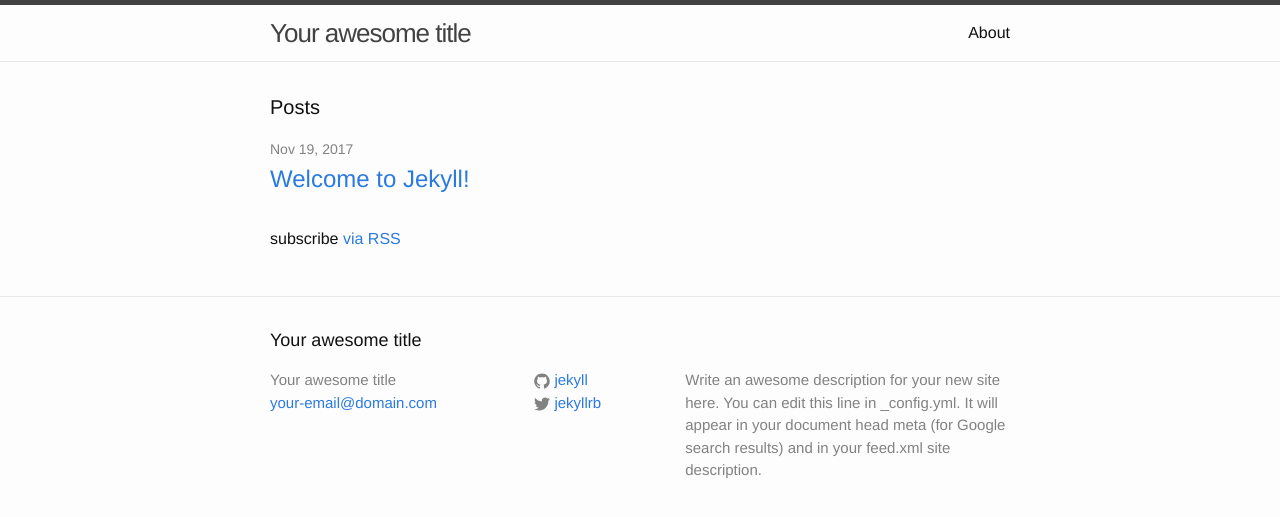
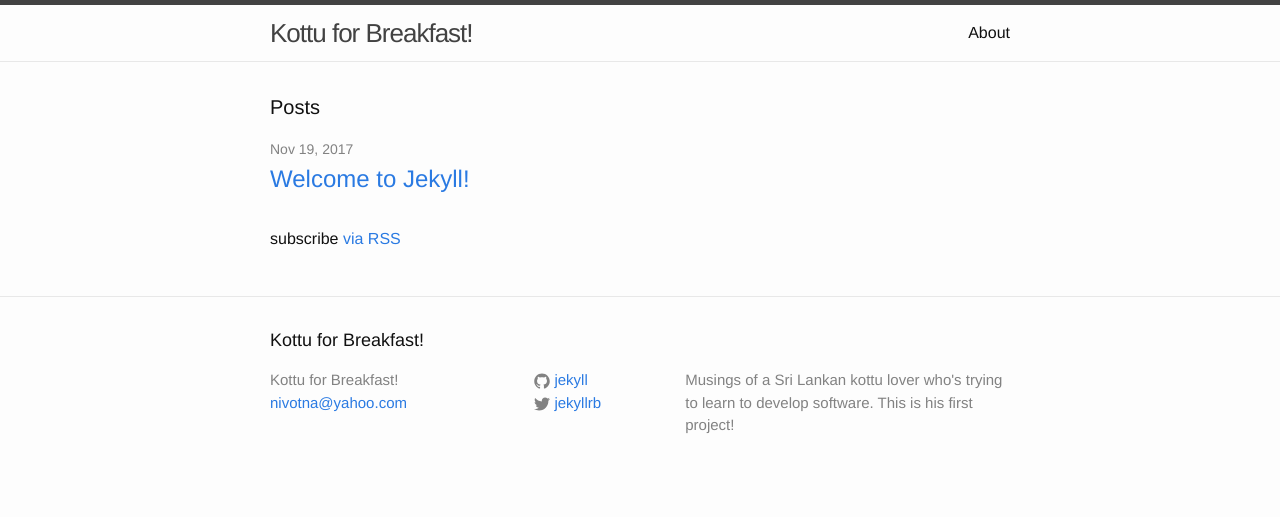
Before and after one commit to nivotna/first-github-trial, a Jekyll site: the page built from index.html, in a window 1280 px wide. Shown: the top 517 px of the page. Built offline with Jekyll 4.4.1, drawn with Linux system fonts in a browser that asks for light colours.

Commit message:
Updating titles and description
Updating title and description

```diff
--- a/_config.yml
+++ b/_config.yml
@@ -6,14 +6,12 @@
 # 'jekyll serve'. If you change this file, please restart the server process.
 
 # Site settings
-title: Your awesome title
-email: your-email@domain.com
+title: Kottu for Breakfast!
+email: nivotna@yahoo.com
 description: > # this means to ignore newlines until "baseurl:"
-  Write an awesome description for your new site here. You can edit this
-  line in _config.yml. It will appear in your document head meta (for
-  Google search results) and in your feed.xml site description.
+  Musings of a Sri Lankan kottu lover who's trying to learn to develop software. This is his first project!
 baseurl: "" # the subpath of your site, e.g. /blog
-url: "http://yourdomain.com" # the base hostname & protocol for your site
+url: "http://kottuforbreakfast.com" # the base hostname & protocol for your site
 twitter_username: jekyllrb
 github_username:  jekyll
 
```
